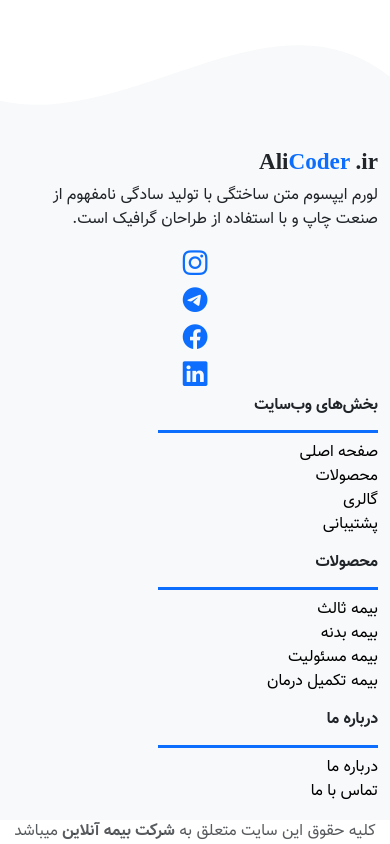
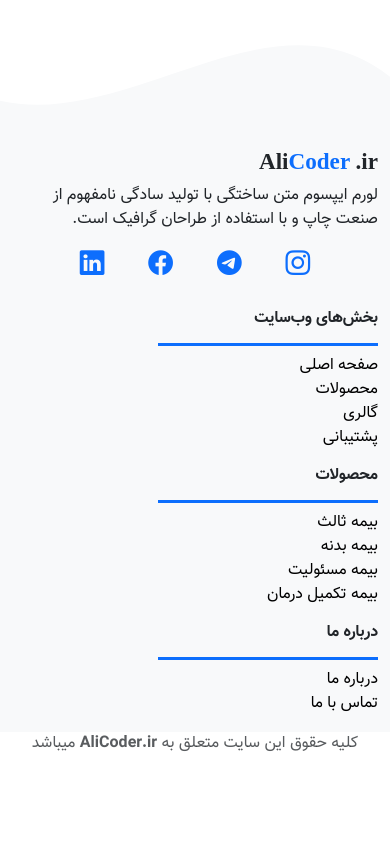
Before and after one commit to farshid117/LandingPage1-bootstrap5, a website: page index.html in a window 390 px wide. Shown: the part 5025-5869 px from the top of the page. After the commit the page ends 5781 px from the top, so only its background shows below. Drawn offline with Linux system fonts and the light colour scheme; files whose address does not match are found by name; a web font is replaced by a local one.

Commit message:
style: some adjustment

```diff
--- a/index.html
+++ b/index.html
@@ -346,18 +346,18 @@
           <p>
             لورم ایپسوم متن ساختگی با تولید سادگی نامفهوم از صنعت چاپ و با استفاده از طراحان گرافیک است.
           </p>
-          <div class="text-center">
+          <div class="text-center mb-4 mb-md-0">
             <div class="row w-75 mx-auto">
-              <div class="col-md-3">
+              <div class="col-3">
                 <i class="bi bi-instagram fs-2 text-primary"></i>
               </div>
-              <div class="col-md-3">
+              <div class="col-3">
                 <i class="bi bi-telegram fs-2 text-primary"></i>
               </div>
-              <div class="col-md-3">
+              <div class="col-3">
                 <i class="bi bi-facebook fs-2 text-primary"></i>
               </div>
-              <div class="col-md-3">
+              <div class="col-3">
                 <i class="bi bi-linkedin fs-2 text-primary"></i>
               </div>
             </div>
@@ -398,7 +398,7 @@
   </section>
   <div class="text-center ">
     <p class="text-muted fs-6 mb-0">
-      کلیه حقوق این سایت متعلق به <span class="fw-bold">شرکت بیمه آنلاین</span> میباشد
+      کلیه حقوق این سایت متعلق به <span class="fw-bold">AliCoder.ir</span> میباشد
     </p>
   </div>
 
```
